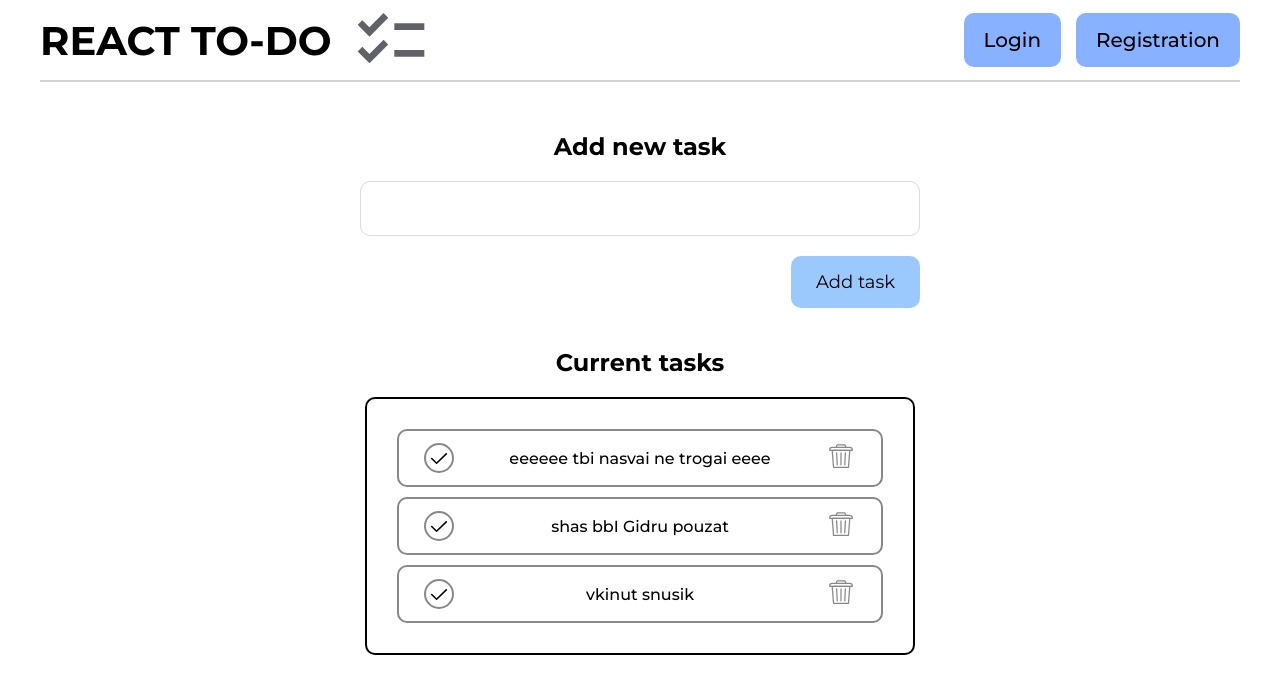
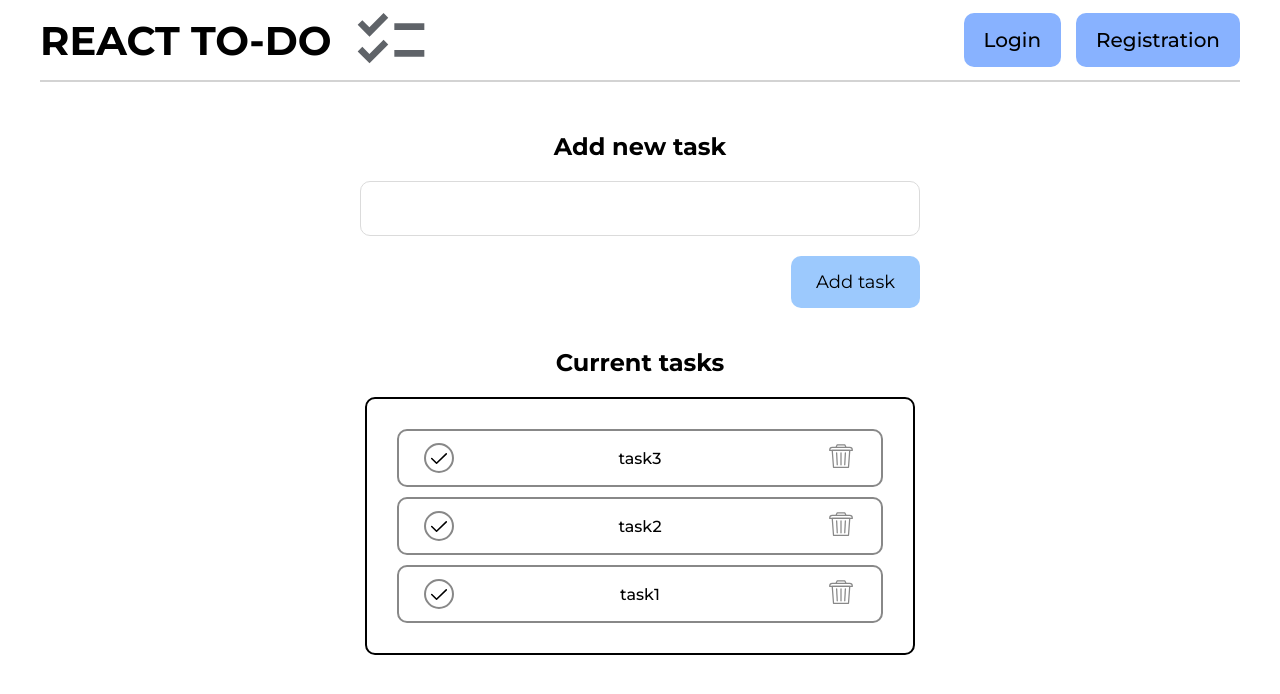
Before and after one commit to mkq4/drag-drop-react-todo, a React (Vite) app: page / in a window 1280 px wide. Shown: the top 694 px of the page. Built offline with nearby package versions, Linux system fonts and the light colour scheme.

Commit message:
add deploy files

```diff
--- a/src/pages/HomePage.jsx
+++ b/src/pages/HomePage.jsx
@@ -8,9 +8,9 @@ import CompletedTasks from "../components/Task/CompletedTasks";
 
 const HomePage = () => {
   const [taskList, setTaskList] = useState([
-    { id: 1, order: 1, text: "vkinut snusik" },
-    { id: 2, order: 2, text: "shas bbI Gidru pouzat" },
-    { id: 3, order: 3, text: "eeeeee tbi nasvai ne trogai eeee" },
+    { id: 1, order: 1, text: "task1" },
+    { id: 2, order: 2, text: "task2" },
+    { id: 3, order: 3, text: "task3" },
   ]);
   const [completeTaskList, setCompleteTaskList] = useState([]);
   const [task, setTask] = useState("");
--- a/vite.config.js
+++ b/vite.config.js
@@ -4,8 +4,10 @@ import react from '@vitejs/plugin-react'
 // https://vitejs.dev/config/
 export default defineConfig({
   plugins: [react()],
+  base: '/drag-drop-react-todo/',
   server: {
     host: "localhost",
     port: 3000,
   },
+
 });
```
